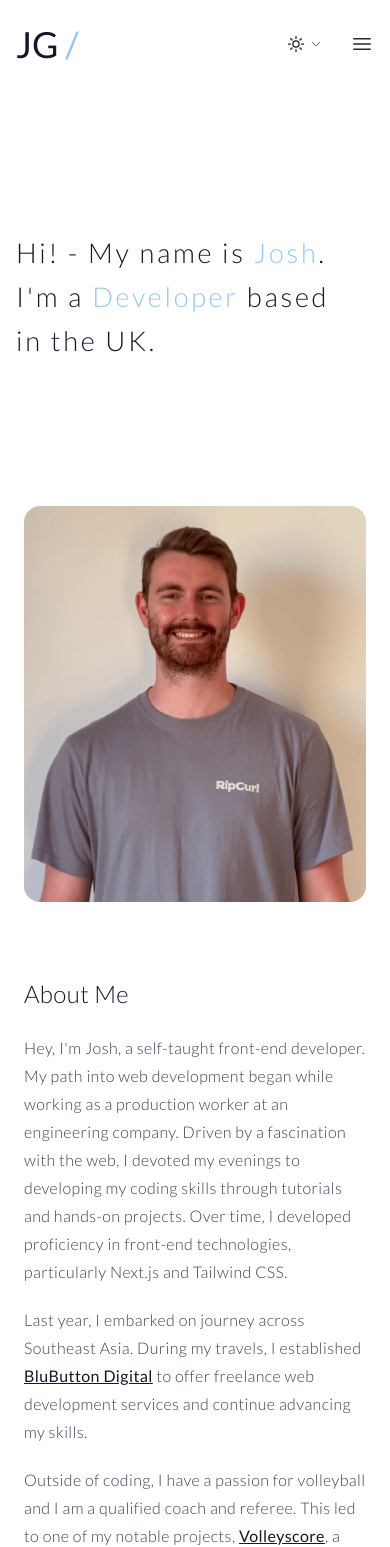
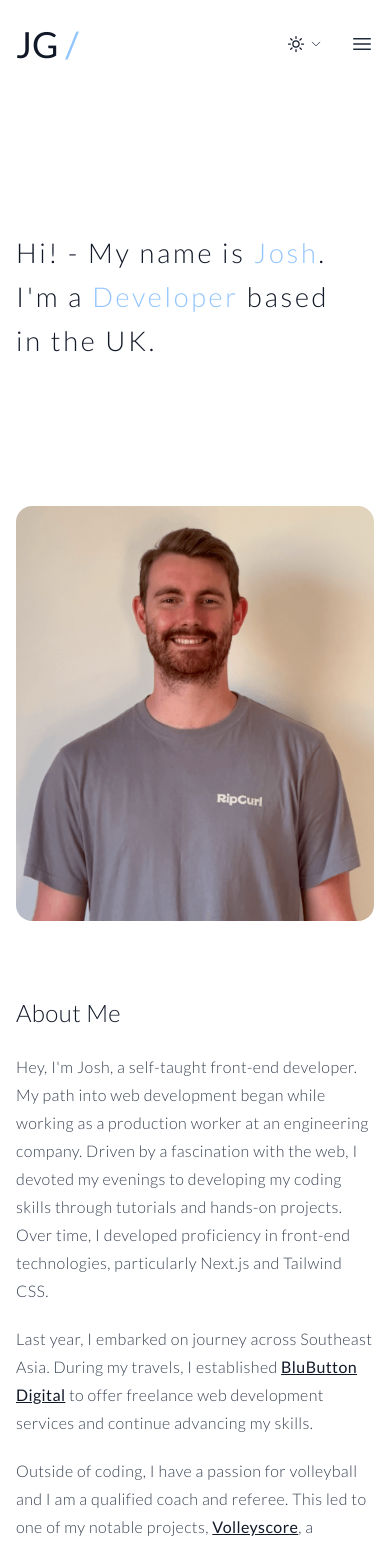
Before and after one commit to jgretton/joshgretton-portfolio, a Next.js app: page /about in a window 390 px wide. Shown: the top 1547 px of the page. Built offline with nearby package versions, Linux system fonts and the light colour scheme.

Commit message:
Visual bugs

```diff
--- a/app/about/page.js
+++ b/app/about/page.js
@@ -15,7 +15,7 @@ import { aboutMeText } from "@/data/about";
 const AboutPage = () => {
   return (
     // <div className="relative h-full w-full px-12">
-    <div className="mx-auto px-6 pb-10 xl:container sm:px-12">
+    <>
       <Hero>
         Hi! - My name is <span className="text-blue-300">Josh</span>. <br />
         I&apos;m a <span className="text-blue-300">Developer </span> based
@@ -23,7 +23,8 @@ const AboutPage = () => {
         in the UK.
       </Hero>
 
-      <section className="relative mt-[60dvh] h-full w-full bg-white dark:bg-[#15202b]">
+      <div className="bg-white pb-10">
+        <section className="relative mx-auto mt-[60dvh] h-full w-full bg-white px-4 xl:container dark:bg-[#15202b] sm:px-12">
           <div className="z-10 mb-32 w-full bg-white dark:bg-[#15202b]">
             <div className="flex flex-col gap-14 md:flex-row">
               <div className="w-6/6 top-28 self-center sm:h-1/2 md:sticky md:self-auto lg:h-full lg:w-1/3">
@@ -43,6 +44,7 @@ const AboutPage = () => {
           </div>
         </section>
       </div>
+    </>
   );
 };
 
--- a/app/projects/[slug]/page.js
+++ b/app/projects/[slug]/page.js
@@ -49,17 +49,10 @@ const Page = ({ params }) => {
     project;
 
   return (
-    <div className="mx-auto px-6 pb-10 xl:container sm:px-12">
-      {/* <p>back</p> */}
+    <>
       <Hero back>{title}</Hero>
-      {/* <div
-        className={` fixed inset-x-0 top-0 -z-10 mx-auto flex h-[60svh] transform items-center bg-white px-4 pt-12 transition-all xl:container sm:px-16`}
-      >
-        <h2 className="text-2xl font-light tracking-widest sm:text-4xl md:text-5xl">
-          <span className="text-blue-300">{title}</span>
-        </h2>
-      </div> */}
-      <section className="relative mt-[60dvh] h-full w-full bg-white dark:bg-[#15202b]">
+      <div className="bg-white pb-10">
+        <section className="relative mx-auto mt-[60dvh] h-full w-full bg-white px-4 xl:container dark:bg-[#15202b] sm:px-12">
           <div className="sm:h-134 group relative h-80 w-full cursor-pointer overflow-hidden">
             <Image
               src={image}
@@ -101,6 +94,7 @@ const Page = ({ params }) => {
           </div>
         </section>
       </div>
+    </>
   );
 };
 
```
Lines whose indentation alone changed are shown as unchanged.
